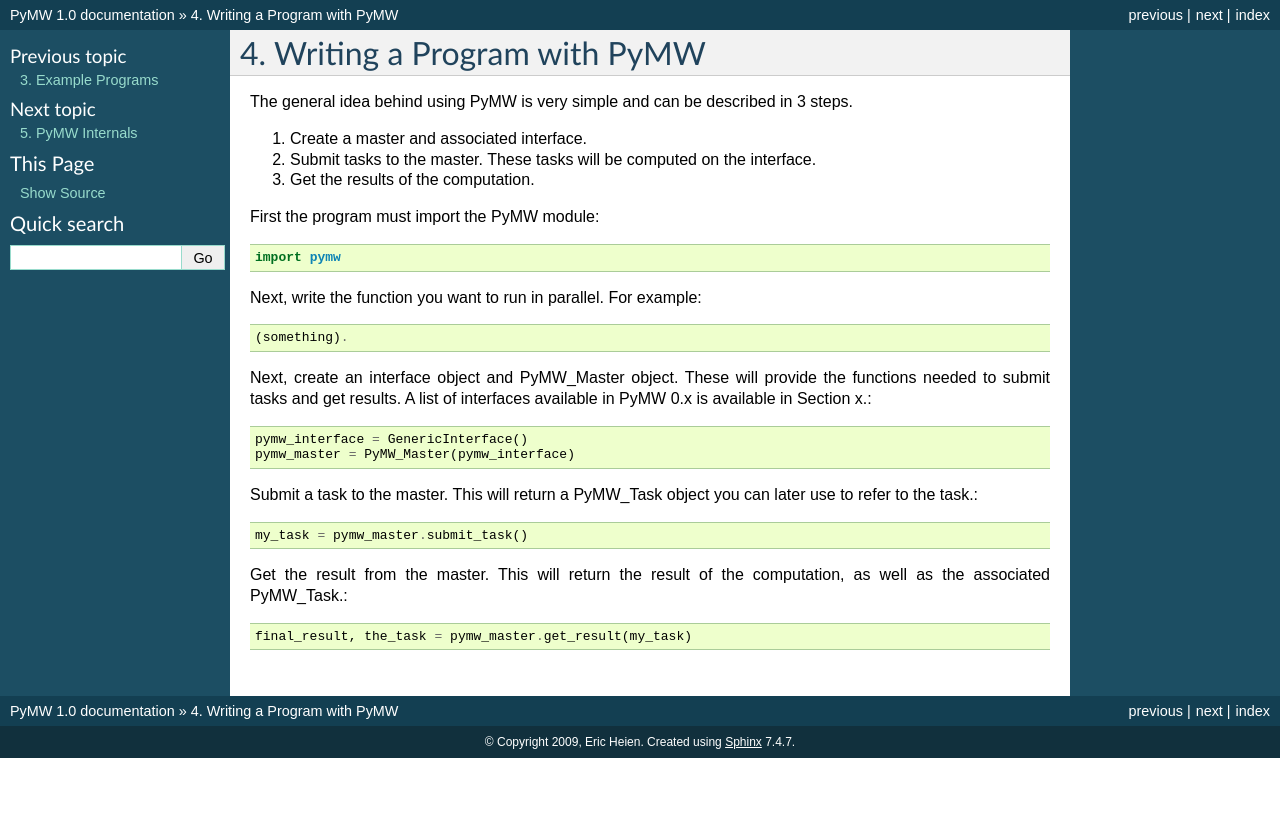
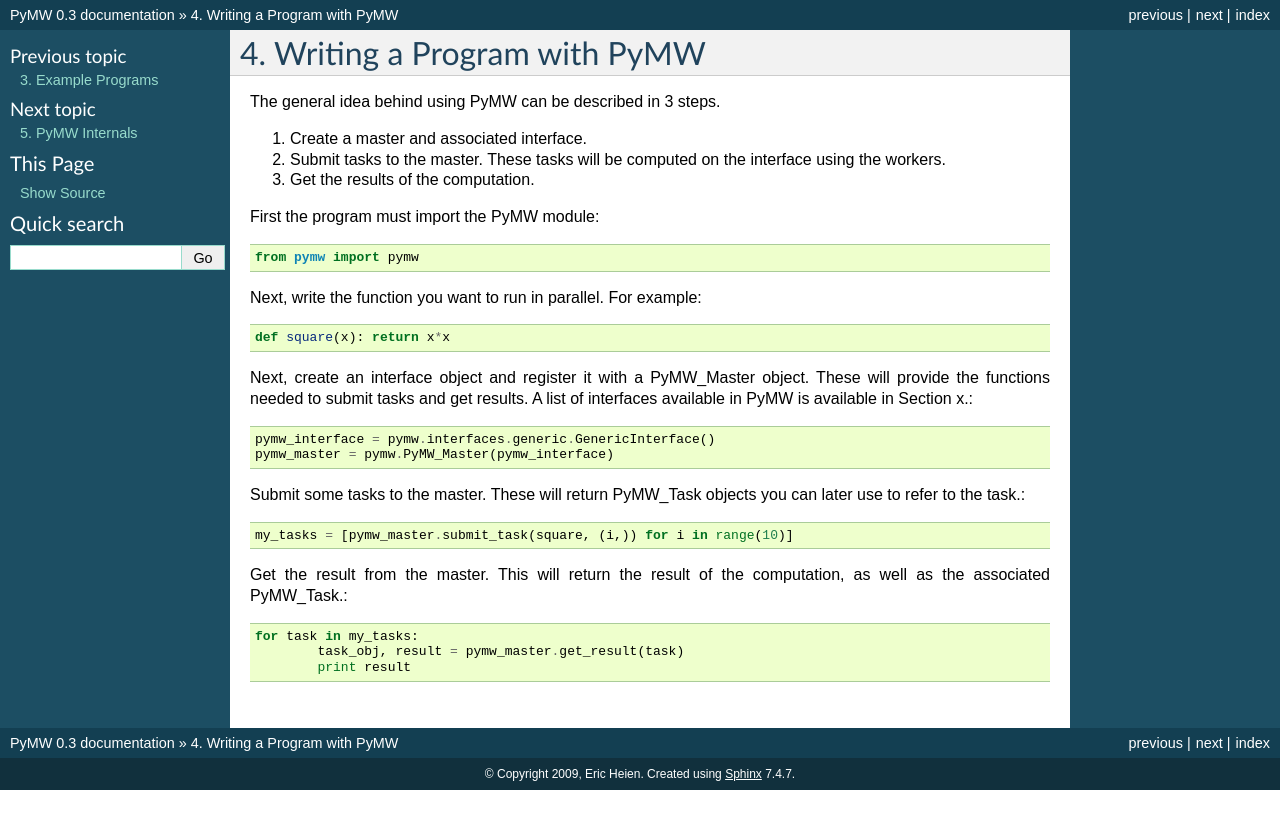
Before and after one commit to eheien/pymw, a Sphinx documentation site: the page built from pymw/doc/usage.rst, in a window 1280 px wide. Shown: the top 829 px of the page. Built offline with Sphinx 7.4.7, drawn with Linux system fonts in a browser that asks for light colours.

Commit message:
documentation update

```diff
--- a/pymw/doc/conf.py
+++ b/pymw/doc/conf.py
@@ -45,9 +45,9 @@ copyright = u'2009, Eric Heien'
 # built documents.
 #
 # The short X.Y version.
-version = '1.0'
+version = '0.3'
 # The full version, including alpha/beta/rc tags.
-release = '1.0'
+release = '0.3'
 
 # The language for content autogenerated by Sphinx. Refer to documentation
 # for a list of supported languages.
--- a/pymw/doc/examples.rst
+++ b/pymw/doc/examples.rst
@@ -1,7 +1,7 @@
 ================
 Example Programs
 ================
-To try out the sample applications, run the example/*.py files.
+To try out the sample applications, run the example/\*.py files.
 For example, running the Monte Carlo pi calculation program results in::
 
 	user% python monte_pi.py -t 1000
@@ -13,11 +13,11 @@ For example, running the Monte Carlo pi calculation program results in::
 Use the -h option to see a list of options for each program.
 
 genetic_alg.py
-	(NOT FINSIHED) A genetic algorithm program.
+	A genetic algorithm program which uses the workers to evaluate individuals.
 monte_pi.py
 	Monte Carlo style program which estimates the value of pi by randomly selecting points in a square.
 null_test.py
-	A program which performs no computation, but transfers data between the master and workers. This is useful to time pickling and data transmission for a given environment.
+	A program which performs no computation, but transfers data between the master and workers. This is useful to time pickling and data transmission times for a given environment.
 prime_finder.py
 	Parameter sweep program which uses the Miller-Rabin primality test to find prime numbers.
 worker_sim.py
--- a/pymw/doc/usage.rst
+++ b/pymw/doc/usage.rst
@@ -2,29 +2,31 @@
 Writing a Program with PyMW
 ===========================
 
-The general idea behind using PyMW is very simple and can be described in 3 steps.
+The general idea behind using PyMW can be described in 3 steps.
 
 1. Create a master and associated interface.
-2. Submit tasks to the master. These tasks will be computed on the interface.
+2. Submit tasks to the master. These tasks will be computed on the interface using the workers.
 3. Get the results of the computation.
 
 First the program must import the PyMW module::
 
-	import pymw
+	from pymw import pymw
 
 Next, write the function you want to run in parallel.  For example::
 
-	(something).
+	def square(x): return x*x
 
-Next, create an interface object and PyMW_Master object. These will provide the functions needed to submit tasks and get results. A list of interfaces available in PyMW 0.x is available in Section x.::
+Next, create an interface object and register it with a PyMW_Master object. These will provide the functions needed to submit tasks and get results. A list of interfaces available in PyMW is available in Section x.::
 
-	pymw_interface = GenericInterface()
-	pymw_master = PyMW_Master(pymw_interface)
+	pymw_interface = pymw.interfaces.generic.GenericInterface()
+	pymw_master = pymw.PyMW_Master(pymw_interface)
 
-Submit a task to the master.  This will return a PyMW_Task object you can later use to refer to the task.::
+Submit some tasks to the master.  These will return PyMW_Task objects you can later use to refer to the task.::
 
-	my_task = pymw_master.submit_task()
+	my_tasks = [pymw_master.submit_task(square, (i,)) for i in range(10)]
 
 Get the result from the master.  This will return the result of the computation, as well as the associated PyMW_Task.::
 
-	final_result, the_task = pymw_master.get_result(my_task)
+	for task in my_tasks:
+		task_obj, result = pymw_master.get_result(task)
+		print result
```
Also changed, not shown: pymw/doc/interfaces.rst (+8 -14 lines), pymw/doc/internals.rst (+25 -13 lines), pymw/doc/intro.rst (+5 -11 lines).
